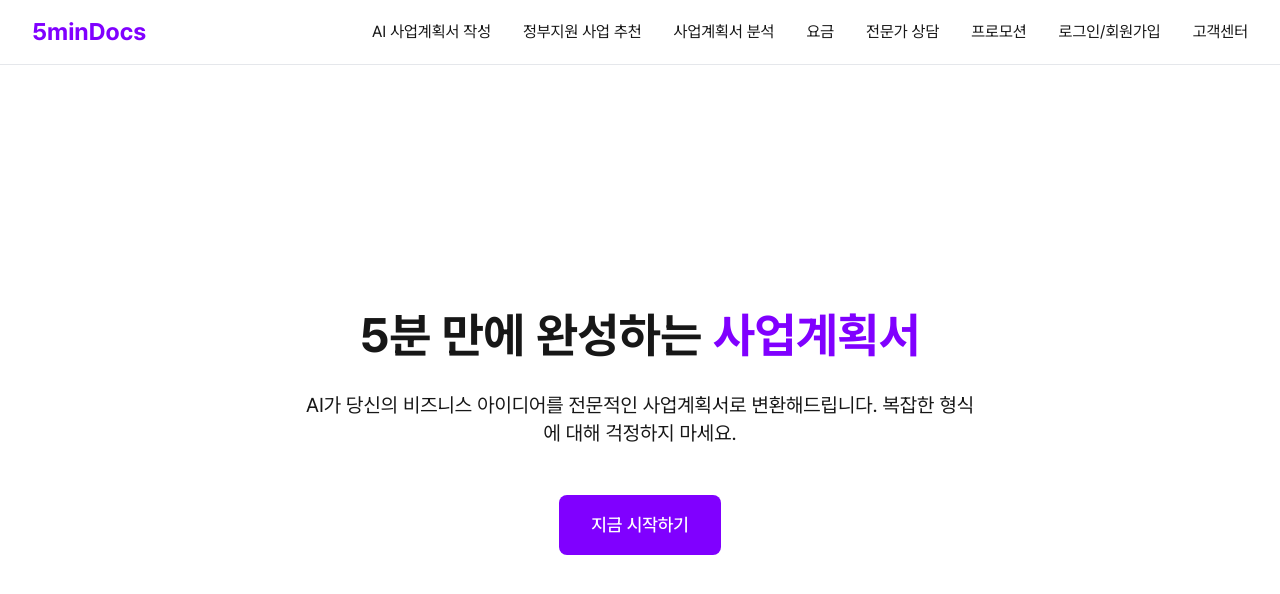
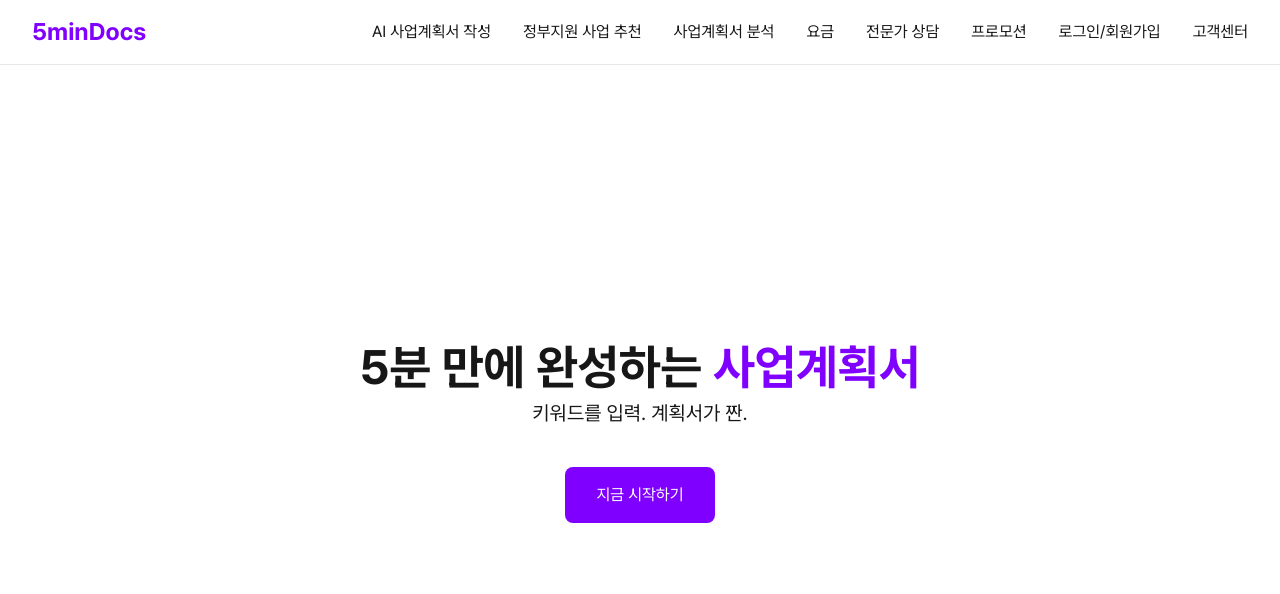
Before and after one commit to GigaGukBab/write-business-plan, a Next.js app: page / in a window 1280 px wide. Shown: the top 594 px of the page. Built offline with nearby package versions, Linux system fonts and the light colour scheme.

Commit message:
refactor home page

```diff
--- /dev/null
+++ b/app/(ui)/page.module.scss
@@ -0,0 +1,26 @@
+.root {
+  @apply flex-1 flex items-center justify-center;
+
+  .introMainContainer {
+    @apply flex flex-col items-center justify-center text-center gap-2;
+
+    .introTitle {
+      @apply text-5xl font-bold;
+      > span {
+        @apply text-primary;
+      }
+    }
+
+    .introDescription {
+      @apply text-xl;
+    }
+
+    .introButtonContainer {
+      @apply flex mt-8;
+
+      > a {
+        @apply inline-block px-8 py-4 bg-primary text-white rounded-lg hover:bg-primary/90 transition-colors;
+      }
+    }
+  }
+}
--- a/app/(ui)/page.tsx
+++ b/app/(ui)/page.tsx
@@ -1,26 +1,18 @@
+import Link from "next/link";
+import styles from "./page.module.scss";
+
 export default function HomePage() {
   return (
-    <main className="flex-1 flex items-center justify-center">
-      <div className="max-w-6xl px-4">
-        <div className="space-y-8 text-center">
-          <h1 className="text-5xl font-bold">
-            5분 만에 완성하는 <span className="text-[#8000ff]">사업계획서</span>
-          </h1>
-          <p className="text-xl text-foreground/80 max-w-2xl mx-auto">
-            AI가 당신의 비즈니스 아이디어를 전문적인 사업계획서로
-            변환해드립니다. 복잡한 형식에 대해 걱정하지 마세요.
-          </p>
-          <div className="pt-4">
-            <a
-              href="/write-business-plan"
-              className="inline-block px-8 py-4 bg-[#8000ff] text-white rounded-lg
-                       hover:bg-[#8000ff]/90 transition-colors text-lg font-medium"
-            >
-              지금 시작하기
-            </a>
-          </div>
+    <div className={styles.root}>
+      <div className={styles.introMainContainer}>
+        <h1 className={styles.introTitle}>
+          5분 만에 완성하는 <span>사업계획서</span>
+        </h1>
+        <p className={styles.introDescription}>키워드를 입력. 계획서가 짠.</p>
+        <div className={styles.introButtonContainer}>
+          <Link href="/write-business-plan">지금 시작하기</Link>
         </div>
       </div>
-    </main>
+    </div>
   );
 }
```
